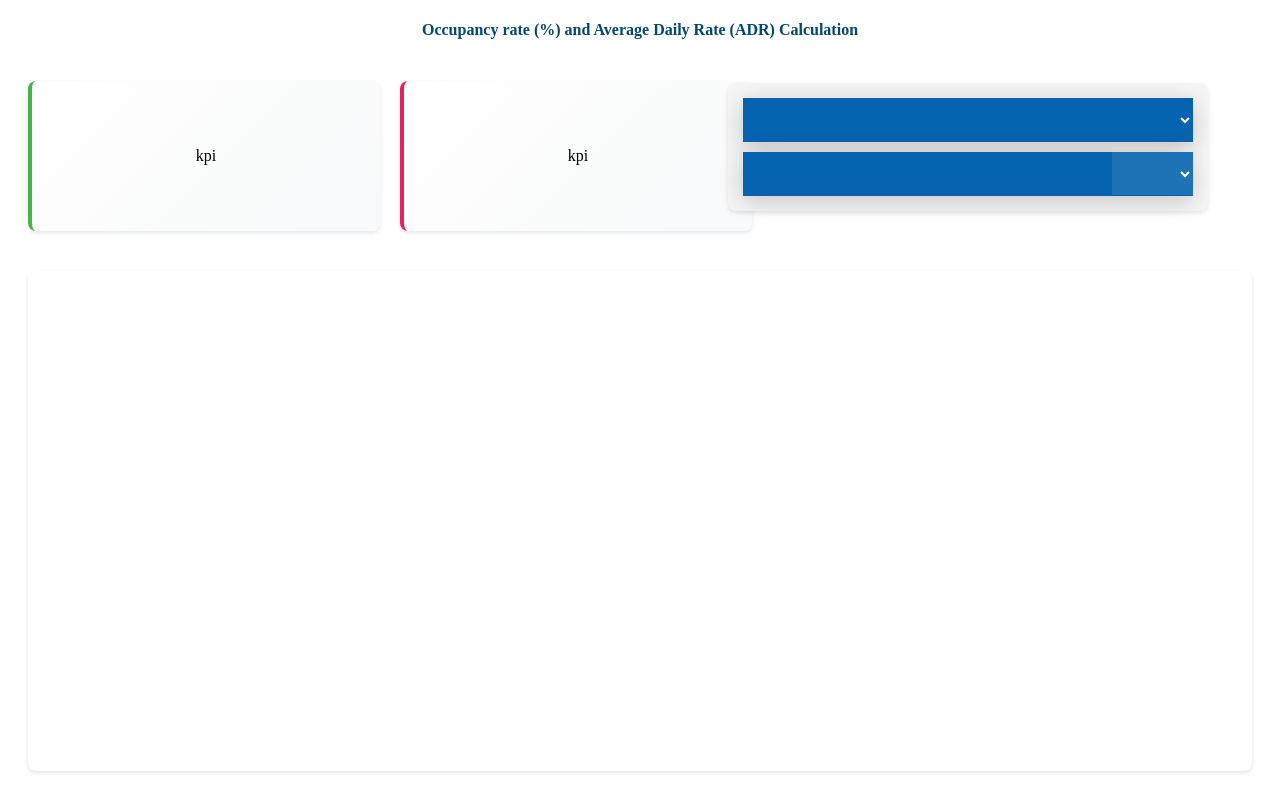
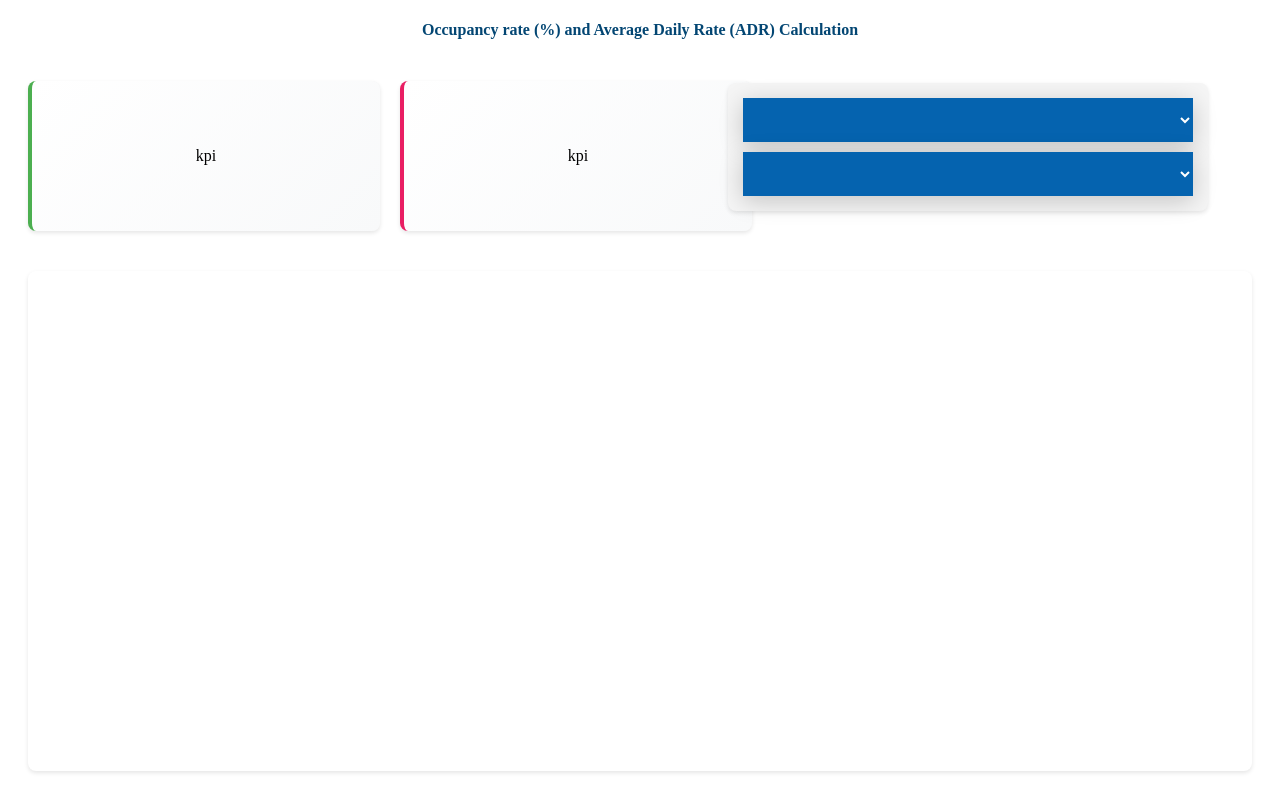
Before and after one commit to Paradox-9007/our_cimso_project, a plain HTML site: page dashboard-4/dashboard-4.html in a window 1280 px wide. Shown: the top 788 px of the page. Drawn offline with nearby package versions, Linux system fonts and the light colour scheme; no server answers.

Commit message:
version 1.4.8

```diff
--- a/dashboard-4/dashboard-4.css
+++ b/dashboard-4/dashboard-4.css
@@ -106,22 +106,6 @@
   outline: none;
 }
 
-.D4 .filter::before {
-  content: "\f13a";
-  font-family: FontAwesome;
-  position: absolute;
-  top: 50%;
-  right: 0;
-  width: 20%;
-  height: 38%;
-  text-align: center;
-  font-size: 28px;
-  line-height: 45px;
-  color: rgba(255, 255, 255, 0.5);
-  background-color: rgba(255, 255, 255, 0.1);
-  pointer-events: none;
-}
-
 .D4 #first-row, .D4 #third-row {
     display: flex;
     gap: 20px;
```
